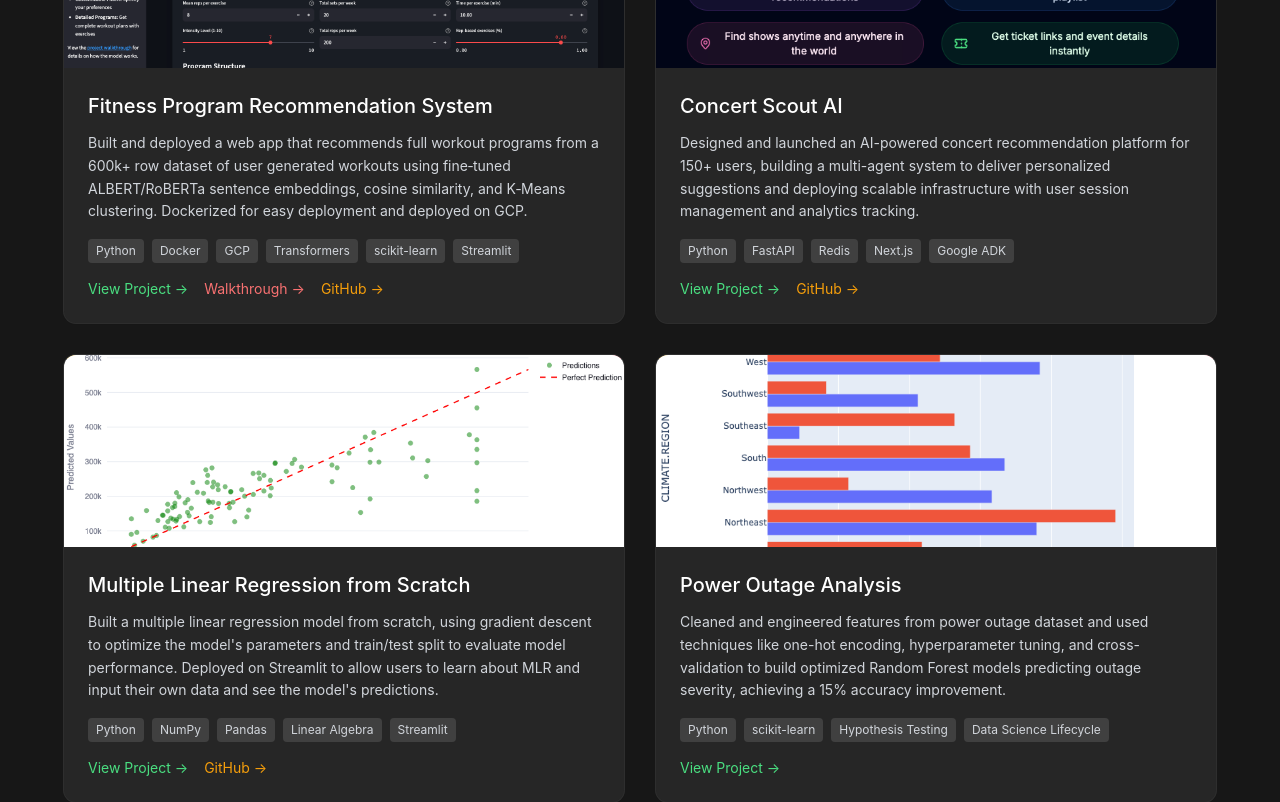
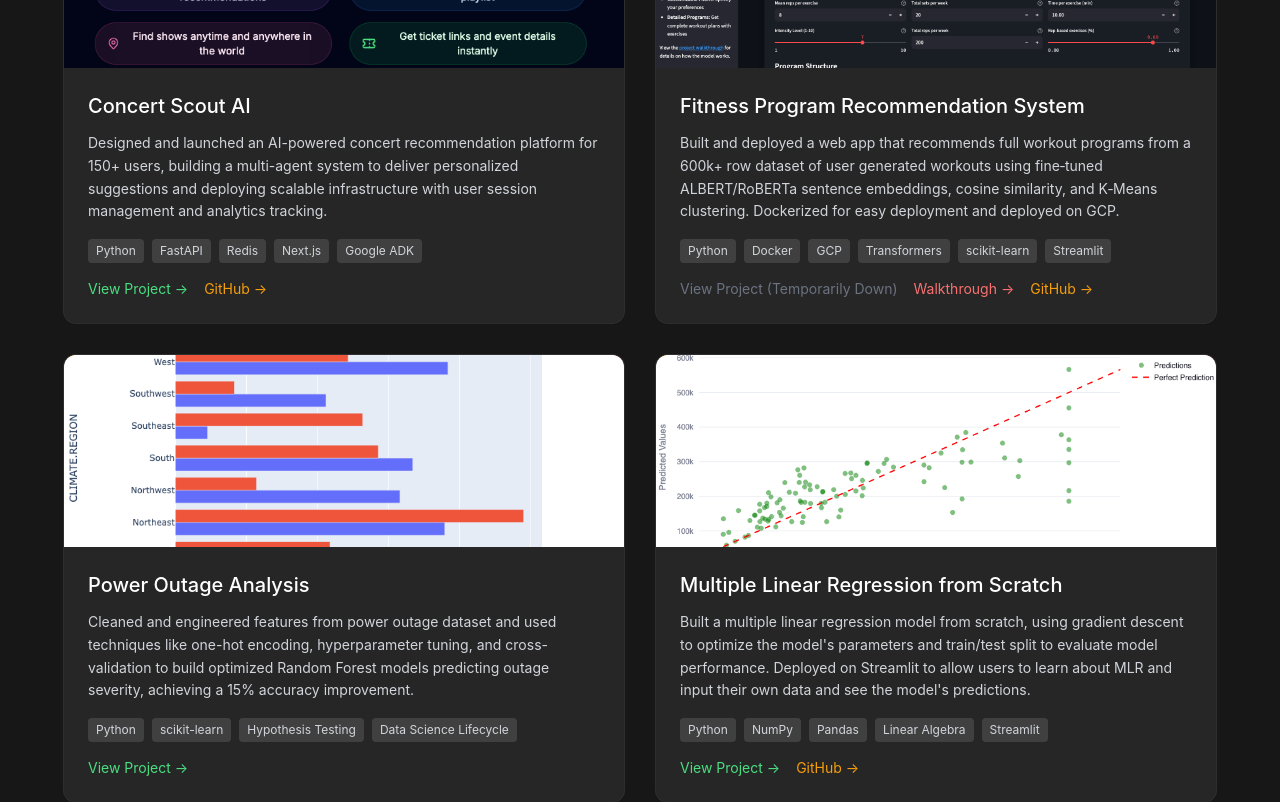
Before and after one commit to athervvidhate/portfolio, a React (Vite) app: page / in a window 1280 px wide. Shown: the part 3300-4102 px from the top of the page. Built offline with nearby package versions, Linux system fonts and the light colour scheme; a web font is replaced by a local one.

Commit message:
workout temp down

```diff
--- a/src/Portfolio.tsx
+++ b/src/Portfolio.tsx
@@ -77,6 +77,14 @@ export default function Portfolio() {
 
   const projects = [
     {
+      title: "Concert Scout AI",
+      description: "Designed and launched an AI-powered concert recommendation platform for 150+ users, building a multi-agent system to deliver personalized suggestions and deploying scalable infrastructure with user session management and analytics tracking.",
+      tech: ["Python", "FastAPI", "Redis", "Next.js", "Google ADK"],
+      github: "https://github.com/athervvidhate/ConcertScoutAI",
+      demo: "https://concertscout.app",
+      image: "/concertscout.png",
+    },
+    {
       title: 'Fitness Program Recommendation System',
       description: 'Built and deployed a web app that recommends full workout programs from a 600k+ row dataset of user generated workouts using fine‑tuned ALBERT/RoBERTa sentence embeddings, cosine similarity, and K‑Means clustering. Dockerized for easy deployment and deployed on GCP.',
       tech: ['Python', 'Docker', 'GCP', 'Transformers', 'scikit-learn', 'Streamlit'],
@@ -86,12 +94,11 @@ export default function Portfolio() {
       image: '/lifting.png',
     },
     {
-      title: "Concert Scout AI",
-      description: "Designed and launched an AI-powered concert recommendation platform for 150+ users, building a multi-agent system to deliver personalized suggestions and deploying scalable infrastructure with user session management and analytics tracking.",
-      tech: ["Python", "FastAPI", "Redis", "Next.js", "Google ADK"],
-      github: "https://github.com/athervvidhate/ConcertScoutAI",
-      demo: "https://concertscout.app",
-      image: "/concertscout.png",
+      title: "Power Outage Analysis",
+      description: 'Cleaned and engineered features from power outage dataset and used techniques like one-hot encoding, hyperparameter tuning, and cross-validation to build optimized Random Forest models predicting outage severity, achieving a 15% accuracy improvement.',
+      tech: ["Python", "scikit-learn", "Hypothesis Testing", "Data Science Lifecycle"],
+      demo: "https://atherv.com/poweroutageanalysis",
+      image: "/poweroutages.png",
     },
     {
       title: "Multiple Linear Regression from Scratch",
@@ -100,13 +107,6 @@ export default function Portfolio() {
       github: "https://github.com/athervvidhate/linear-regression",
       demo: "https://atherv.com/linreg",
       image: "/linreg.png",
-    },
-    {
-      title: "Power Outage Analysis",
-      description: 'Cleaned and engineered features from power outage dataset and used techniques like one-hot encoding, hyperparameter tuning, and cross-validation to build optimized Random Forest models predicting outage severity, achieving a 15% accuracy improvement.',
-      tech: ["Python", "scikit-learn", "Hypothesis Testing", "Data Science Lifecycle"],
-      demo: "https://atherv.com/poweroutageanalysis",
-      image: "/poweroutages.png",
     },
     {
       title: "Body Sway Research Lab",
@@ -699,12 +699,20 @@ export default function Portfolio() {
                     </div>
 
                     <div className="flex space-x-4">
-                    {project.demo && <a
-                        href={project.demo}
-                        className="text-green-400 hover:text-green-300 text-sm transition-colors duration-300"
-                      >
-                        View Project →
-                      </a> }
+                    {project.demo && (
+                      project.title === 'Fitness Program Recommendation System' ? (
+                        <span className="text-gray-500 text-sm">
+                          View Project (Temporarily Down)
+                        </span>
+                      ) : (
+                        <a
+                          href={project.demo}
+                          className="text-green-400 hover:text-green-300 text-sm transition-colors duration-300"
+                        >
+                          View Project →
+                        </a>
+                      )
+                    )}
                       {project.walkthrough && <a
                         href={project.walkthrough}
                         className="text-red-400 hover:text-green-300 text-sm transition-colors duration-300"
```
